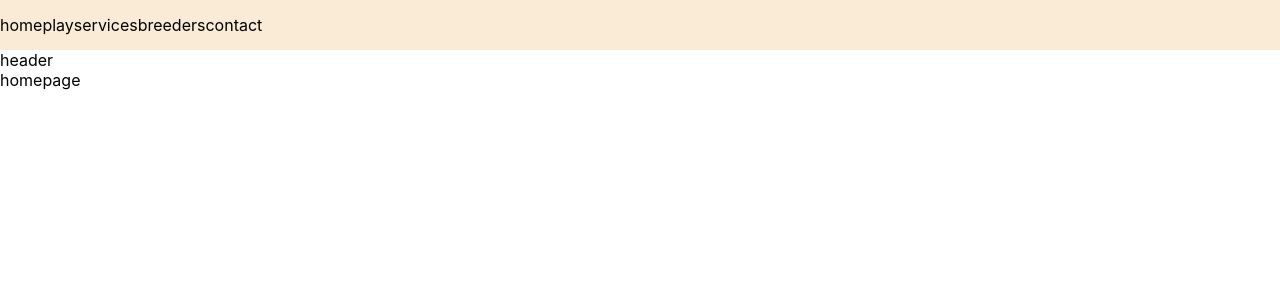
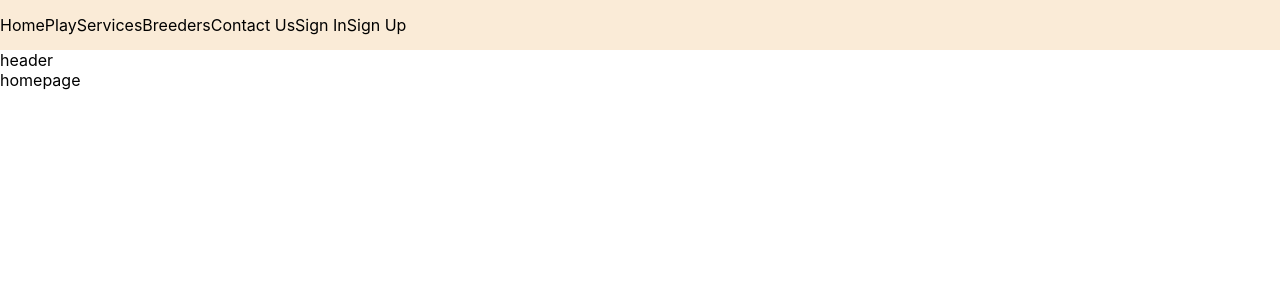
Before and after one commit to QingwenZeng123/doogle, a React (Create React App) app: page / in a window 1280 px wide. Shown: the top 300 px of the page. Built offline with nearby package versions, Linux system fonts and the light colour scheme.

Commit message:
Added components to top bar

```diff
--- a/src/topbar/TopBar.js
+++ b/src/topbar/TopBar.js
@@ -1,13 +1,15 @@
-import "./topbar.css"
+import "./topbar.css";
 
 export default function TopBar() {
   return (
-    <div className='topbar'>
-        <div className="home">home</div>
-        <div className="play">play</div>
-        <div className="services">services</div>
-        <div className="local__breeders">breeders</div>
-        <div className="contact__us">contact</div>
+    <div className="topbar">
+      <div className="home">Home</div>
+      <div className="play">Play</div>
+      <div className="services">Services</div>
+      <div className="local__breeders">Breeders</div>
+      <div className="contact__us">Contact Us</div>
+      <div className="sign__in">Sign In</div>
+      <div className="sign__up">Sign Up</div>
     </div>
-  )
+  );
 }
```
